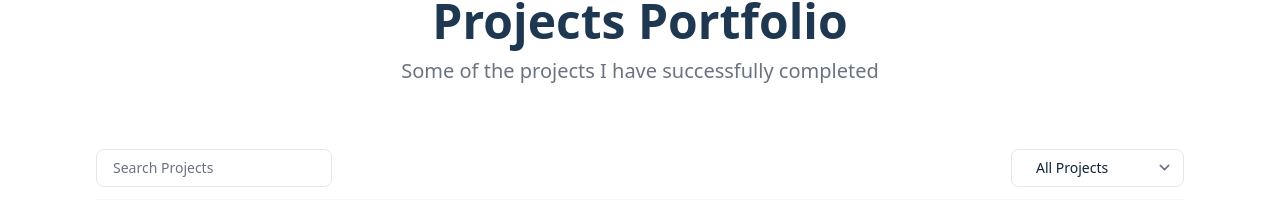
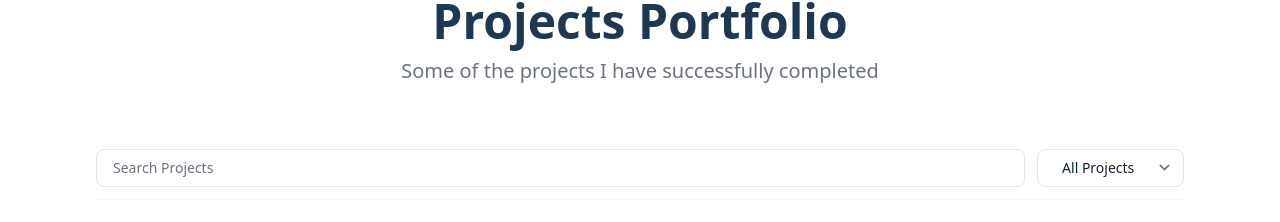
Before and after one commit to realstoman/nuxtjs-tailwindcss-portfolio, a Nuxt app: page / in a window 1280 px wide. Shown: the part 877-1099 px from the top of the page. Built offline with nearby package versions, Linux system fonts and the light colour scheme.

Commit message:
Search and filter logic

```diff
--- a/components/ProjectSearch.vue
+++ b/components/ProjectSearch.vue
@@ -1,6 +1,7 @@
 <template>
   <div>
     <input
+      @change="$emit('change', $event.target.value)"
       class="
         w-full
         pl-3
--- a/components/ProjectsGrid.vue
+++ b/components/ProjectsGrid.vue
@@ -33,7 +33,32 @@
         gap-3
       "
     >
-      <ProjectSearch v-model="searchProject" />
+      <!-- <ProjectSearch @keyup="searchProject = $event" /> -->
+      <input
+        v-model="searchProject"
+        class="
+          w-full
+          pl-3
+          pr-1
+          sm:px-4
+          py-2
+          border-1 border-gray-200
+          dark:border-secondary-dark
+          rounded-lg
+          text-sm
+          sm:text-md
+          bg-secondary-light
+          dark:bg-ternary-dark
+          text-primary-dark
+          dark:text-ternary-light
+        "
+        id="name"
+        name="name"
+        type="text"
+        required=""
+        placeholder="Search Projects"
+        aria-label="Name"
+      />
       <ProjectsFilter @change="selectedProject = $event" />
     </div>
     <!-- Filter and search projects end -->
@@ -99,17 +124,24 @@ export default {
     ...mapState(["projectsHeading", "projectsDescription", "projects"]),
     filteredProjects() {
       if (this.selectedProject) {
-        return this.projects.filter((item) => {
-          let category =
-            item.category.charAt(0).toUpperCase() + item.category.slice(1);
-          return category.includes(this.selectedProject);
-        });
+        return this.filterProjectsByCategory();
+      } else if (this.searchProject) {
+        return this.filterProjectsBySearch();
       }
       return this.projects;
     },
-    searchProjects() {
+  },
+  methods: {
+    filterProjectsByCategory() {
+      return this.projects.filter((item) => {
+        let category =
+          item.category.charAt(0).toUpperCase() + item.category.slice(1);
+        return category.includes(this.selectedProject);
+      });
+    },
+    filterProjectsBySearch() {
       let project = new RegExp(this.searchProject, "i");
-      return this.ratingsInfo.filter((el) => el.title.match(project));
+      return this.projects.filter((el) => el.title.match(project));
     },
   },
 };
```
